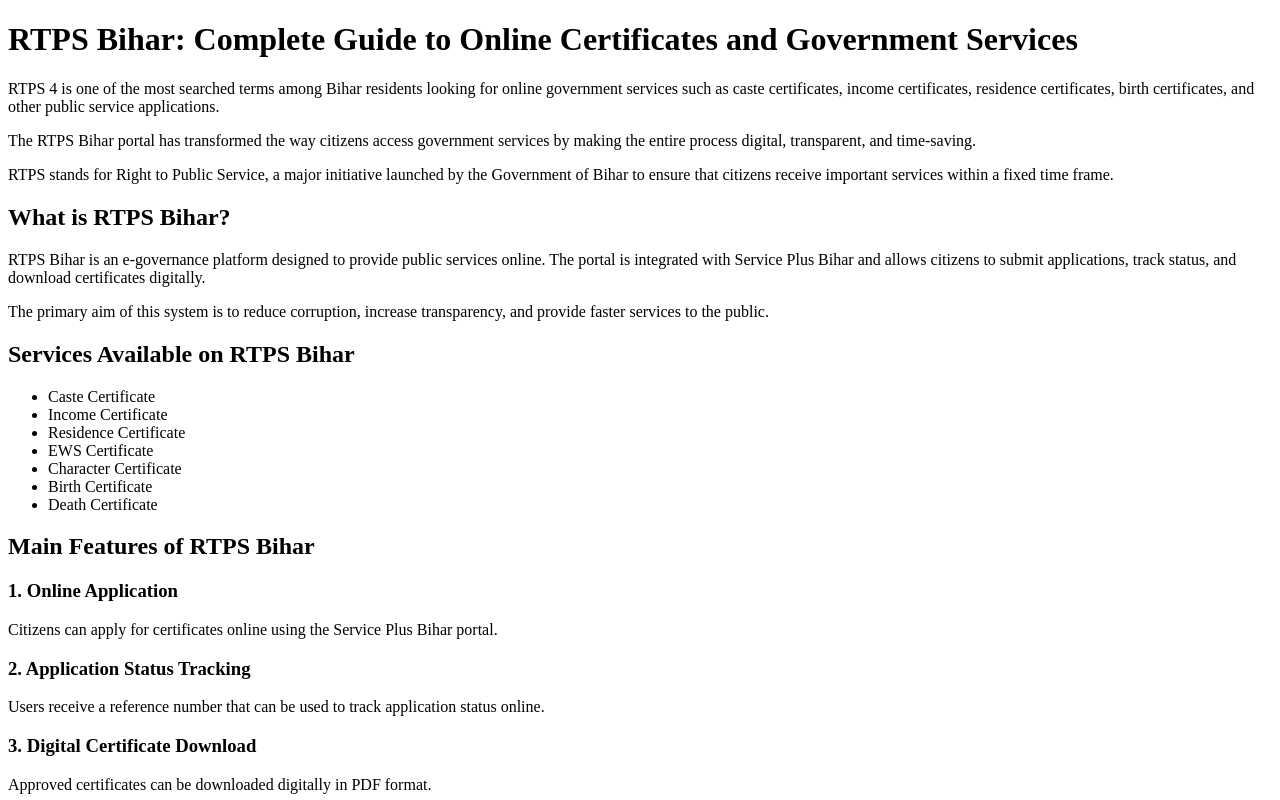
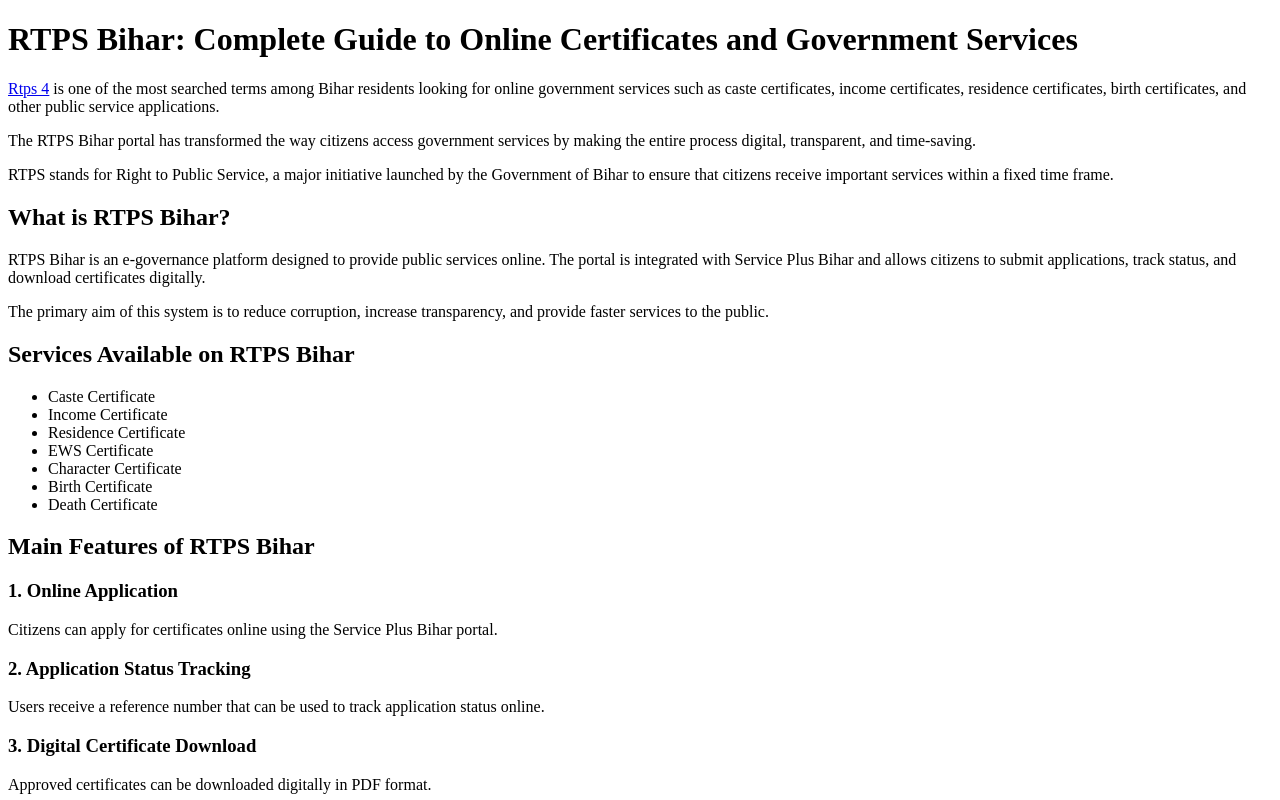
Before and after one commit to minniejdavis467/rt-s4, a plain HTML site: page rtps-bihar.html in a window 1280 px wide. Shown: the top 800 px of the page. Drawn offline with Linux system fonts and the light colour scheme.

Commit message:
Add files via upload

```diff
--- a/rtps-bihar.html
+++ b/rtps-bihar.html
@@ -17,7 +17,7 @@
     <h1>RTPS Bihar: Complete Guide to Online Certificates and Government Services</h1>
 
     <p>
-        RTPS 4 is one of the most searched terms among Bihar residents looking for online government
+        <a href="https://rtps4.co.in">Rtps 4</a> is one of the most searched terms among Bihar residents looking for online government
         services such as caste certificates, income certificates, residence certificates, birth certificates,
         and other public service applications.
     </p>
```
